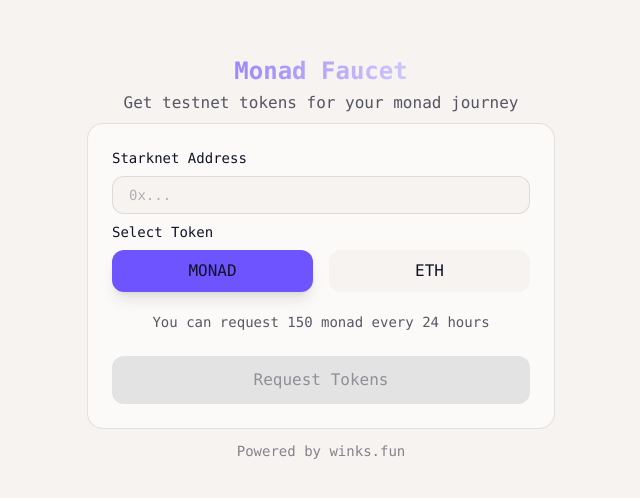
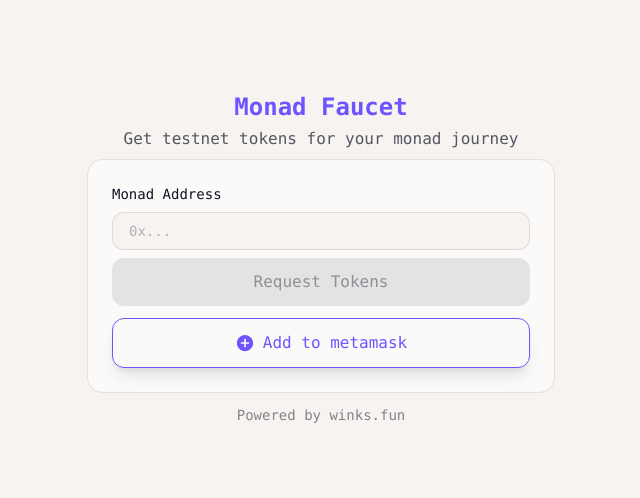
Before and after one commit to winksdotfun/starknet-faucet, a React (Vite) app: page / in a window 1280 px wide. Shown: the part 142-640 px from the top of the page, without its empty margins (319-959 px from the left). Built offline with nearby package versions, Linux system fonts and the light colour scheme.

Commit message:
monad integration

```diff
--- a/index.html
+++ b/index.html
@@ -10,7 +10,7 @@
     <meta name="twitter:site" content="@UltimateDigits">
     <meta name="twitter:title" content="Starknet faucet Wink by winks.fun" />
     <meta name="twitter:description" content="Request test tokens instantly for Starknet development and testing. Available tokens: STRK, ETH" />
-    <meta name="twitter:player" content="https://starkfaucet.winks.fun/">
+    <meta name="twitter:player" content="https://7c74-103-98-209-59.ngrok-free.app">
     <meta name="twitter:player:width" content="360">
     <meta name="twitter:player:height" content="560">
     <meta name="twitter:image" content="https://res.cloudinary.com/dvddnptpi/image/upload/v1736752981/ombd2nnlgrdh8fcktmgs.png">
--- a/package.json
+++ b/package.json
@@ -11,8 +11,10 @@
   },
   "dependencies": {
     "axios": "^1.7.9",
+    "ethers": "^6.13.5",
     "react": "^18.3.1",
-    "react-dom": "^18.3.1"
+    "react-dom": "^18.3.1",
+    "react-icons": "^5.4.0"
   },
   "devDependencies": {
     "@eslint/js": "^9.17.0",
--- a/src/App.jsx
+++ b/src/App.jsx
@@ -1,5 +1,6 @@
 import React, { useState, useEffect } from 'react';
 import axios from 'axios';
+import { IoMdAddCircle } from 'react-icons/io';
 
 const App = () => {
   const [address, setAddress] = useState('');
@@ -11,15 +12,15 @@
   const [transactionHash, setTransactionHash] = useState(null);
   const [recentlyRequested, setRecentlyRequested] = useState(false);
 
-  const validateStarknetAddress = (addr) => {
-    const starknetAddressRegex = /^0x[0-9a-fA-F]{1,64}$/;
-    return starknetAddressRegex.test(addr);
+  const validateMonadAddress = (addr) => {
+    const monadAddressRegex = /^0x[0-9a-fA-F]{40}$/;
+    return monadAddressRegex.test(addr);
   };
 
   const handleAddressChange = (e) => {
     const newAddress = e.target.value;
     setAddress(newAddress);
-    setIsValidAddress(validateStarknetAddress(newAddress));
+    setIsValidAddress(validateMonadAddress(newAddress));
   };
 
   useEffect(() => {
@@ -40,9 +41,9 @@
     setSuccess(null);
 
     try {
-      const response = await axios.post('https://faucet-backend-oq96p.ondigitalocean.app/api/faucet', {
-        address,
-        tokenType: selectedToken
+      const response = await axios.post('https://faucet-backend-oq96p.ondigitalocean.app/api/faucet-monad', {
+        address
+        // tokenType: selectedToken
       });
 
       setSuccess('Tokens sent successfully!');
@@ -79,7 +80,7 @@
     <div className="flex justify-center items-center min-h-screen bg-[#f6f3f1] text-[#0f1324] font-mono">
       <div className="sm:w-[300px] md:w-[500px] px-4">
         <div className="text-center mb-2">
-          <h1 className="text-2xl font-bold mb-1 bg-clip-text text-transparent bg-gradient-to-r from-[#6e54ff] to-[#fbfaf9]">
+          <h1 className="text-2xl font-bold mb-1 text-[#6e54ff]">
             Monad Faucet
           </h1>
           <p className="text-[#0f1324]/70">
@@ -91,7 +92,7 @@
           {/* Address Input */}
           <div className="mb-2">
             <label className="block text-sm font-medium mb-2 text-[#0f1324]">
-              Starknet Address
+              Monad Address
             </label>
             <input
               type="text"
@@ -108,7 +109,7 @@
           </div>
 
           {/* Token Selection */}
-          <div className="mb-3">
+          {/* <div className="mb-3">
             <label className="block text-sm font-medium mb-2 text-[#0f1324]">
               Select Token
             </label>
@@ -143,7 +144,7 @@
                 : "You can request 0.002 ETH every 24 hours"
               }
             </div>
-          </div>
+          </div> */}
 
           {/* Status Messages */}
           {error && (
@@ -170,6 +171,11 @@
           >
             {loading ? 'Requesting...' : recentlyRequested ? 'Already Requested' : 'Request Tokens'}
           </button>
+
+          <button className='mt-3 flex justify-center items-center gap-2 border border-[#6e54ff] w-full py-3 rounded-xl font-medium transition-all duration-300 text-[#6e54ff] hover:opacity-90 shadow-lg'>
+            <IoMdAddCircle className=' size-5' />
+            Add to metamask
+          </button>
         </div>
 
         {/* Footer */}
```
Also changed, not shown: 1 other file (tests, documents, lock files or other folders).
